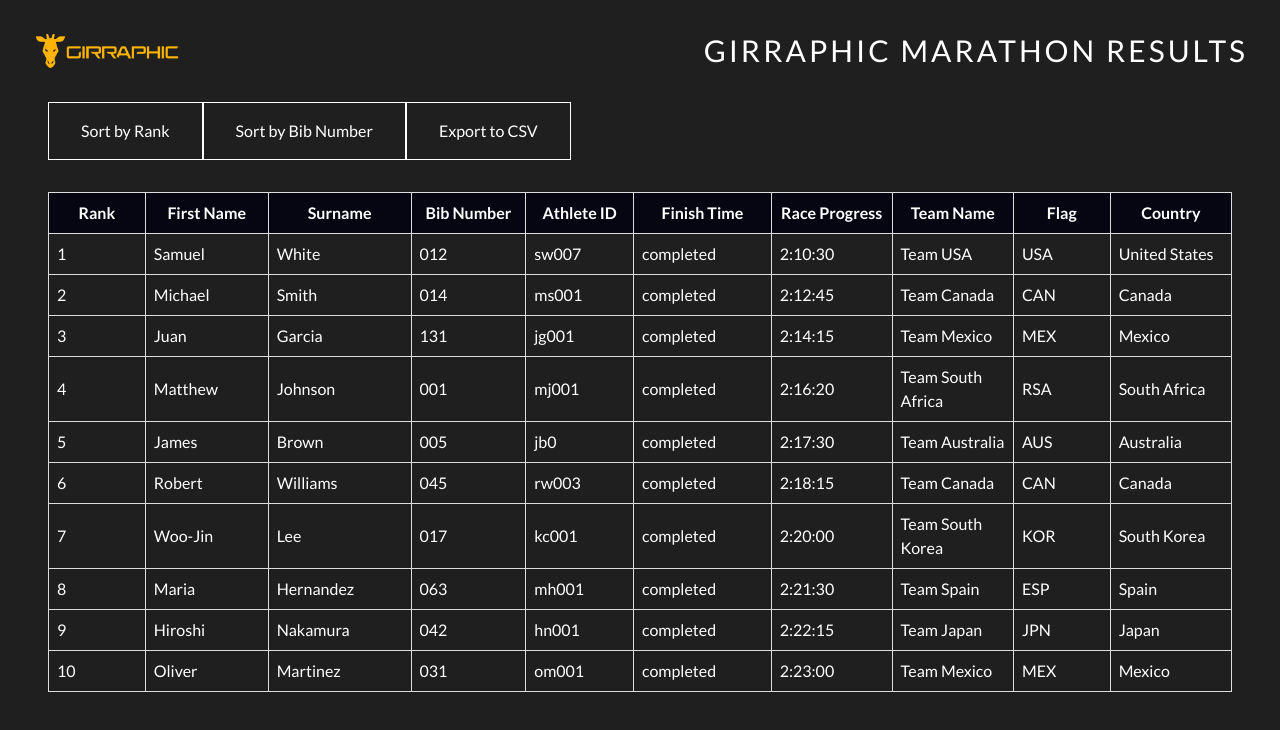
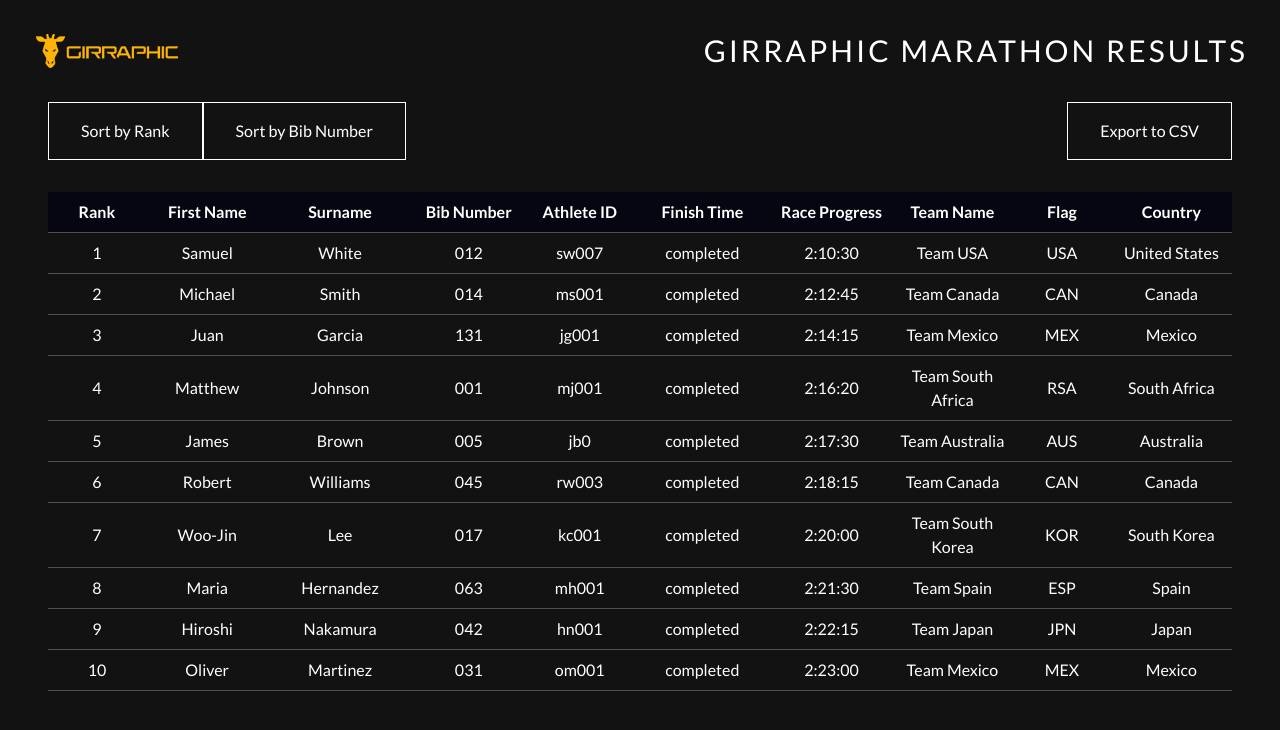
Before and after one commit to tommo593/girraphic-test, a React (Vite) app: page / in a window 1280 px wide. Shown: the top 730 px of the page. Built offline with nearby package versions, Linux system fonts and the light colour scheme.

Commit message:
Button and table styling

```diff
--- a/src/App.tsx
+++ b/src/App.tsx
@@ -1,6 +1,7 @@
 import { useState, useCallback, useEffect } from 'react';
 import Navbar from '../src/ui/components/Navbar'
 import axios from 'axios';
+import MarathonResults from '../constants/MarathonResults.json';
 
 type Athlete = {
   rank: number;
@@ -67,13 +68,13 @@ function App() {
     <Navbar />
 </div>
 <div className='pt-8 px-12 flex flex-row'>
-<button onClick={() => setSortField('rank')} className='border border-white px-8 py-4 hover:bg-yellow_hover transition duration-200'>Sort by Rank</button>
-        <button onClick={() => setSortField('bibnumber')} className='border border-white px-8 py-4 hover:bg-yellow_hover transition duration-200'>Sort by Bib Number</button>
-        <div className='csv_button'>
-        <button onClick={handleExport} className='border border-white px-8 py-4 hover:bg-yellow_hover transition duration-200'>Export to CSV</button>
+<button onClick={() => setSortField('rank')} className='border border-white px-8 py-4 hover:bg-yellow_hover transition duration-200 button_swipe'>Sort by Rank</button>
+        <button onClick={() => setSortField('bibnumber')} className='border border-white px-8 py-4 hover:bg-yellow_hover transition duration-200 button_swipe'>Sort by Bib Number</button>
+        <div className='flex justify-end ml-auto'>
+        <button onClick={handleExport} className='border border-white px-8 py-4 transition duration-200 hover:bg-yellow_hover button_swipe'>Export to CSV</button>
         </div>
 </div>
-<div className='px-12 pt-8'>
+<div className='px-12 pt-8 text-center'>
 <table>
           <thead>
             <tr>
--- a/src/index.css
+++ b/src/index.css
@@ -6,7 +6,7 @@
 
 
 * {
-  background-color: #1f1f1f;
+  background-color: #121212;
   margin: 0;
   padding: 0;
   box-sizing: border-box;
@@ -20,7 +20,7 @@ table {
 }
 
 th, td {
-  border: 1px solid #ddd;
+  border-bottom: 1px solid #525151;
   padding: 8px;
   height: 2rem;
   width: 4rem;
@@ -30,7 +30,13 @@ th {
   background-color: #060612;
 }
 
-.csv_button {
-  flex: auto;
-  justify-content: end;
+.button_swipe {
+  background: linear-gradient(to right, #ebc634 50%, #121212 50%);
+  background-size: 200% 100%;
+  background-position: right bottom;
+  transition: all .5s ease-out;
 }
+
+.button_swipe:hover {
+    background-position: left bottom;
+}
```
